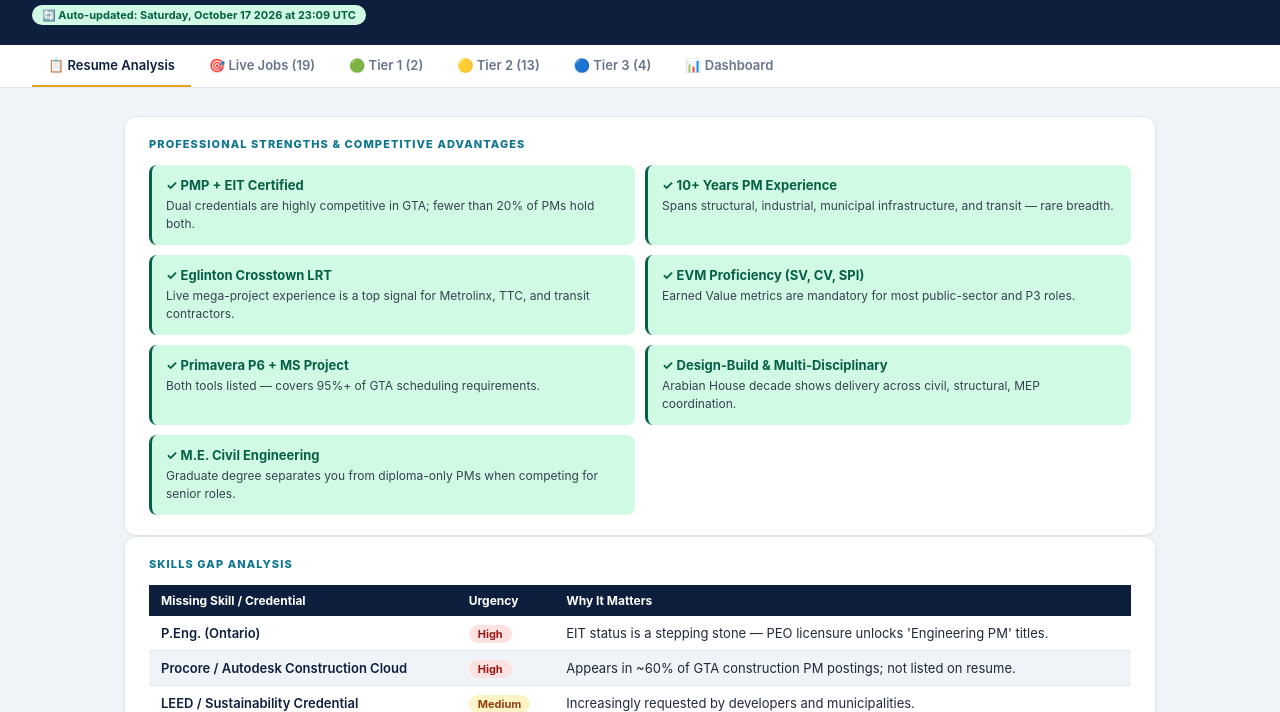
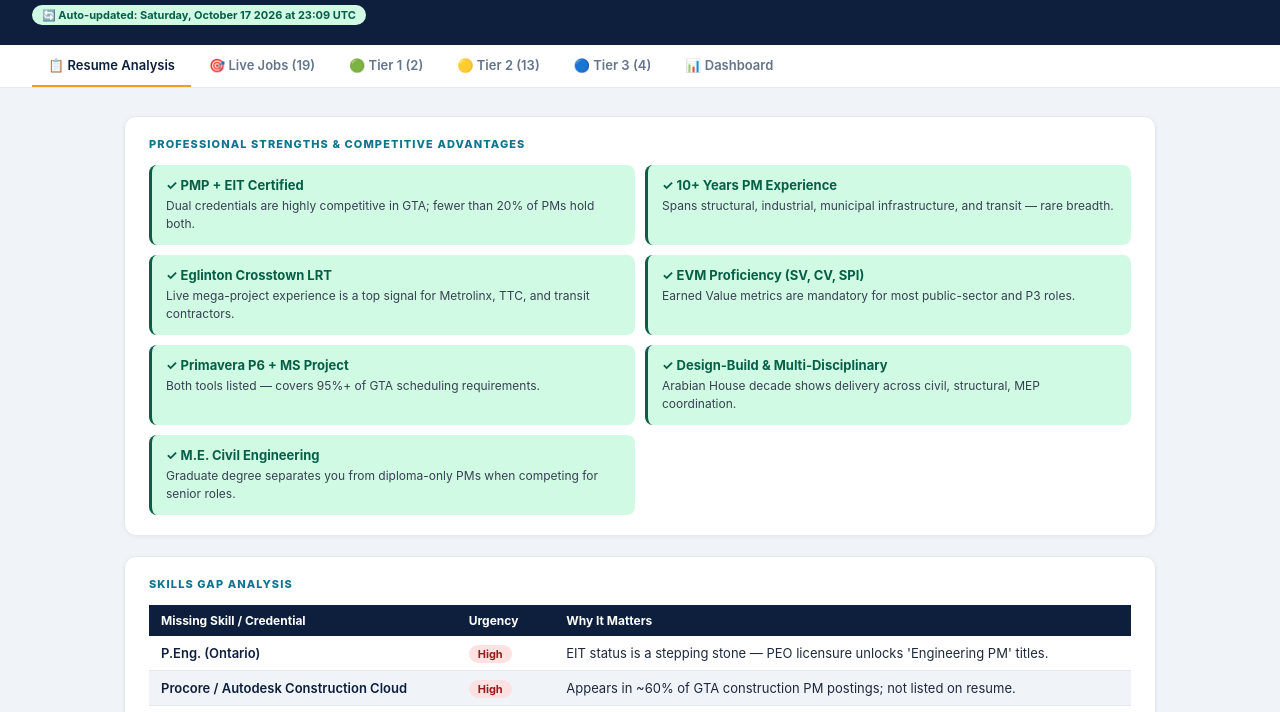
Before and after one commit to hanijuzer/gta-pm-jobs, a plain HTML site: page index.html in a window 1280 px wide. Shown: the part 69-781 px from the top of the page. Drawn offline with Linux system fonts and the light colour scheme.

Commit message:
Add files via upload

```diff
--- a/index.html
+++ b/index.html
@@ -15,7 +15,7 @@
   .nav button{padding:12px 16px;font-size:13px;font-weight:600;cursor:pointer;background:none;border:none;white-space:nowrap;border-bottom:3px solid transparent;color:var(--muted);margin-bottom:-1px;font-family:inherit;}
   .nav button.active{border-bottom:3px solid var(--accent);color:var(--navy);}
   .container{max-width:1080px;margin:0 auto;padding:28px 24px;}
-  .tabpanel{display:none;} .tabpanel.active{display:block;}
+  .tabpanel{display:none;} .tabpanel.active{display:block;} .tabpanel.active.grid-gap{display:grid;}
   .grid-gap{display:grid;gap:20px;}
   .card{background:var(--card);border-radius:12px;border:1px solid var(--border);padding:20px 24px;box-shadow:0 1px 4px rgba(0,0,0,0.05);}
   .section-head{margin:0 0 14px;font-size:11px;font-weight:800;letter-spacing:0.1em;text-transform:uppercase;color:var(--teal);}
```
